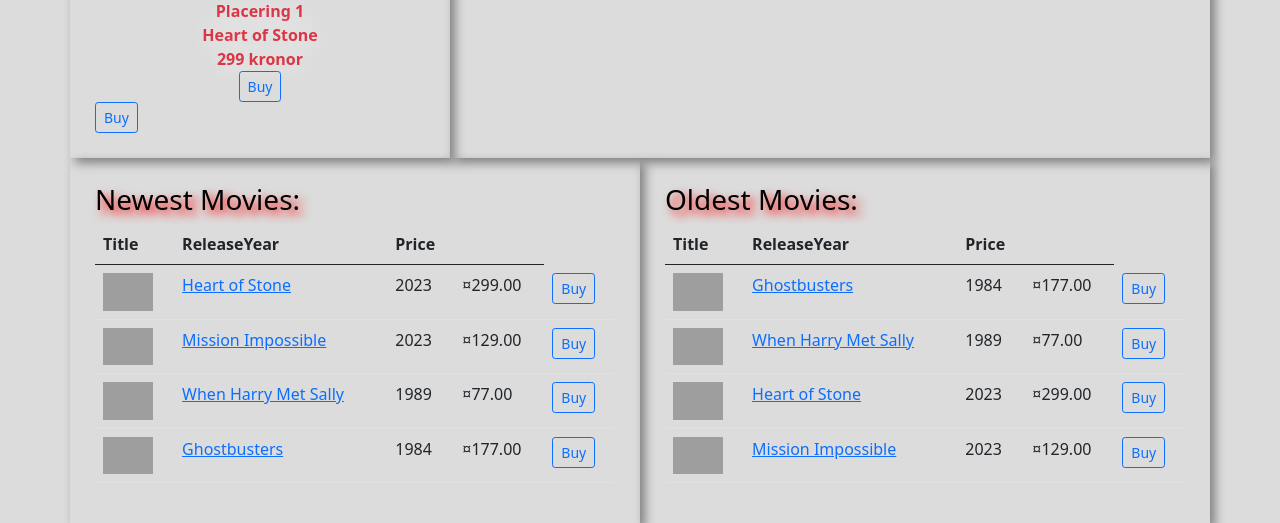
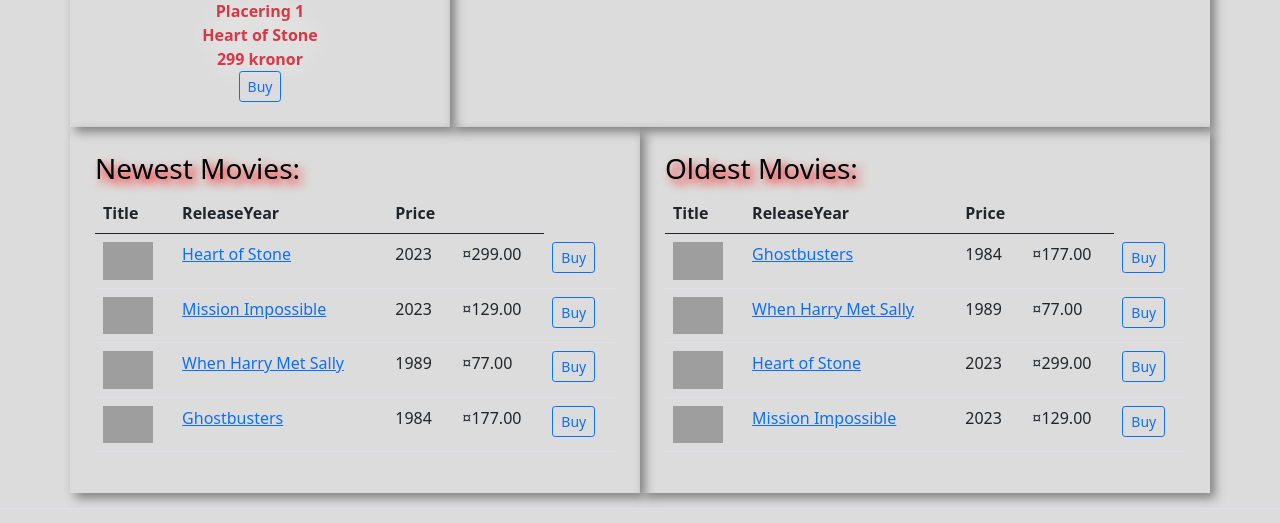
Before and after one commit to Gr-23-03/VioletVideoRepo, an ASP.NET Core app: page / in a window 1280 px wide. Shown: the part 716-1239 px from the top of the page. Run offline with ASP.NET Core 8, Linux system fonts and the light colour scheme; data comes from the database, SQL or seed files in the repository; data that the repository does not hold is empty; style sheets or scripts are compiled from the project's sources; grey boxes are pictures that could not be loaded.

Commit message:
More changes

```diff
--- a/TestWebshop/Views/Shared/CarouselPartial.cshtml
+++ b/TestWebshop/Views/Shared/CarouselPartial.cshtml
@@ -17,7 +17,6 @@
                         <a asp-action="AddToCart" asp-controller="Cart" asp-route-id="@Model[0].Id" class="btn btn-sm btn-outline-primary ">Buy</a>
                     </div>
             </a>
-                <a asp-action="AddToCart" asp-controller="Cart" asp-route-id="@Model[0].Id" class="text-lg-center btn btn-sm btn-outline-primary text-center">Buy</a>
         </div>
     @for (int i = 1; i <= Model.Count - 1; i++)
     {
```
